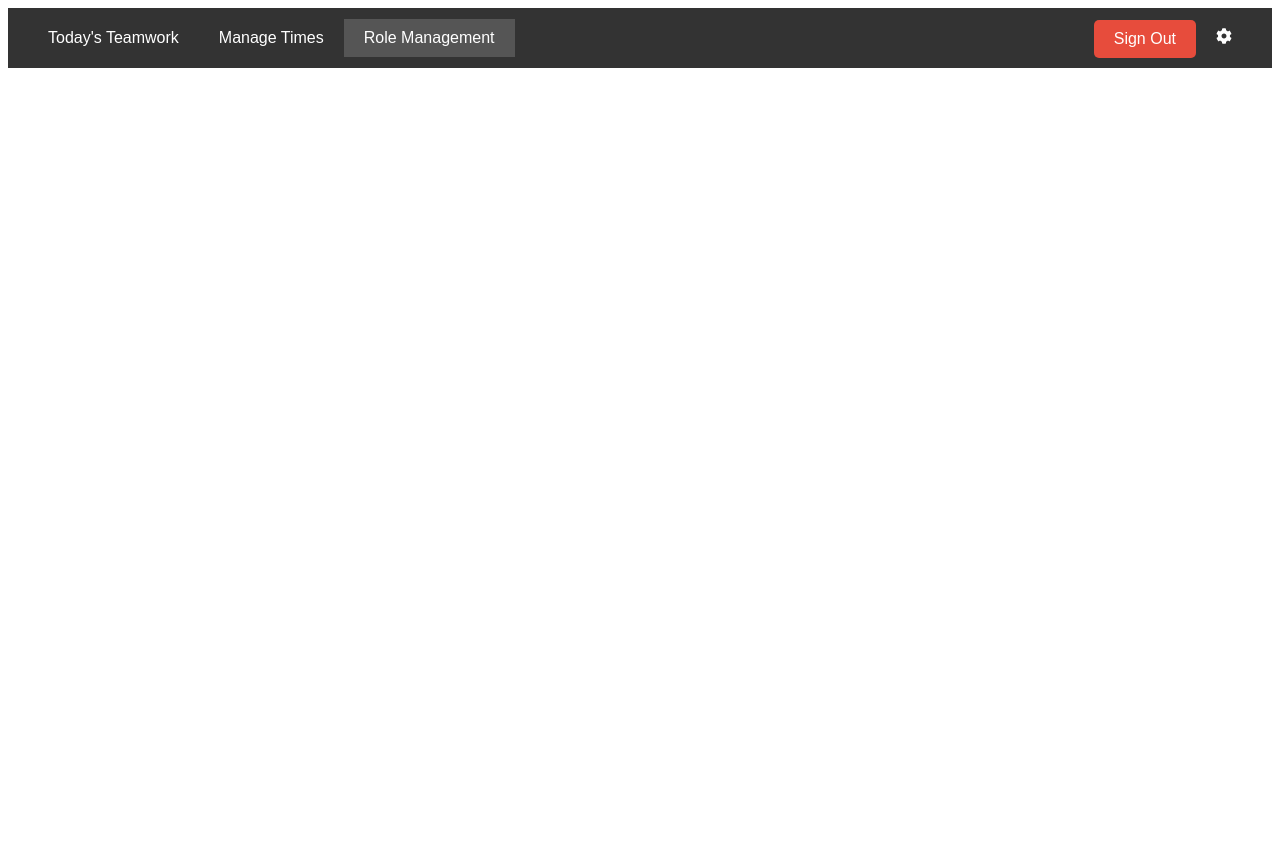
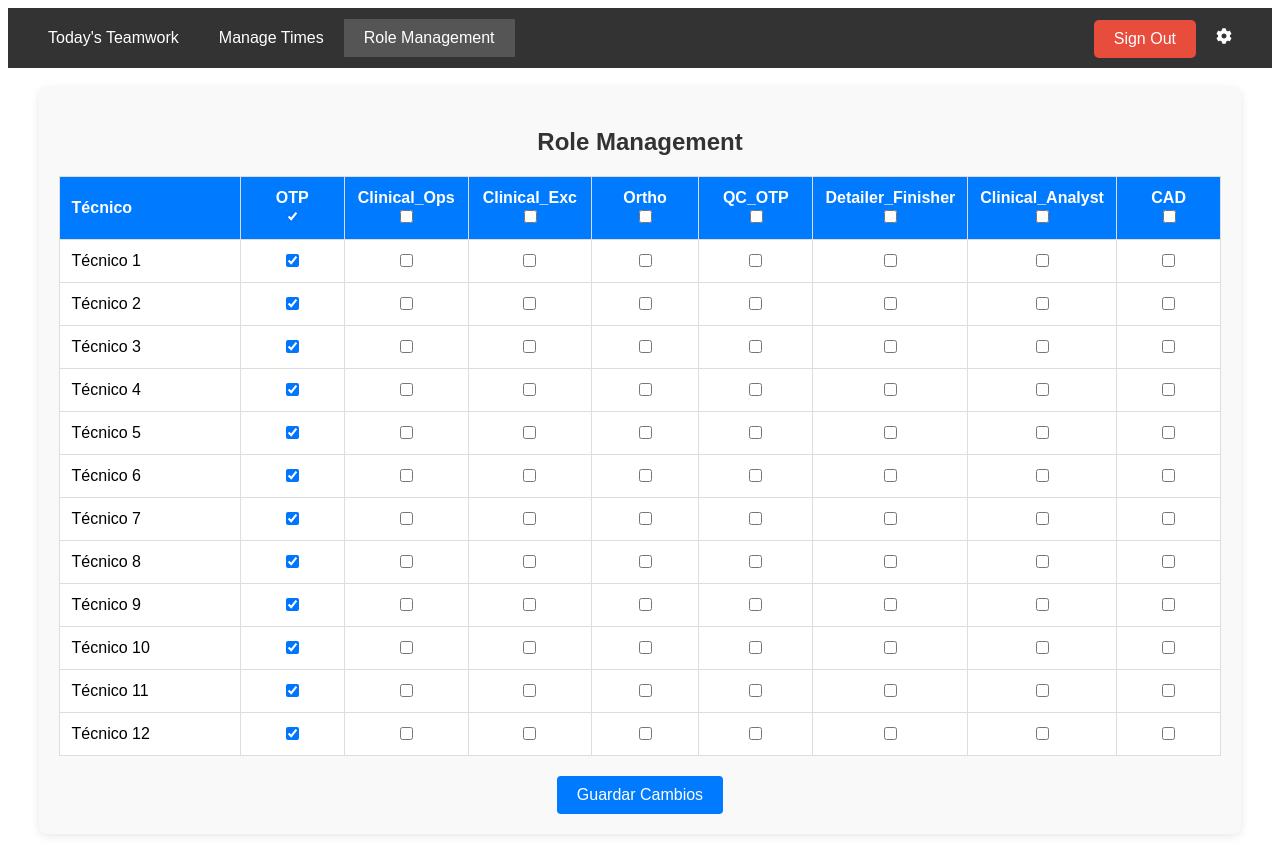
Before and after one commit to NielsLFO/FlowCase, a Next.js app: page /dashboard_team_lead in a window 1280 px wide. Both pictures are taken after a click on the button "Role Management". Before the commit the page ends 816 px from the top, so only its background shows below. Built offline with nearby package versions, Linux system fonts and the light colour scheme.

Commit message:
cambios 11/10/24

```diff
--- a/src/pages/dashboard_team_lead.js
+++ b/src/pages/dashboard_team_lead.js
@@ -754,9 +754,9 @@ export default function Dashboard() {
                 alias: '12345',
                 comments: 'Comments Example',
                 status: 'Finished',
-                startTime: '09:00 AM',
-                endTime: '10:00 AM',
-                totalTime: '1 hour',
+                startTime: '2024-10-11 10:12:05',
+                endTime: '2024-10-11 10:12:15',
+                totalTime: '0 min',
                 role: 'Clinical_Ops', // Cambia a un valor real más tarde
             };
             setTableData((prevData) => [...prevData, newEntry]);
@@ -784,14 +784,65 @@ export default function Dashboard() {
 
         const handleEditSubmit = (e) => {
             e.preventDefault();
-            const updatedData = [...tableData];
-            updatedData[editingIndex] = editData;
-            setTableData(updatedData);
+
+            // Validar que el alias tenga 5 caracteres si task es "Production"
+            if (editData.task === "Production" && editData.alias.length !== 5) {
+                showAlert('error', 'Error', 'Please, the alias must be 5 characters long.');
+                return;
+            }
+
+            // Validar que el campo de comentarios no esté vacío si type es 'Other'
+            if (editData.type === 'Other' && !editData.comments) {
+                showAlert('error', 'Error', 'Please fill in the comments when selecting "Other".');
+                return;
+            }
+
+            // Expresión regular para el formato "YYYY-MM-DD HH:MM:SS"
+            const dateTimeFormat = /^\d{4}-\d{2}-\d{2}\s\d{2}:\d{2}:\d{2}$/;
+
+            // Validar que las fechas coincida con el formato
+            if (!dateTimeFormat.test(editData.startTime)) {
+                showAlert('error', 'Error', 'The start date must be in the format YYYY-MM-DD HH:MM:SS.');
+                return;
+            }
+
+            if (!dateTimeFormat.test(editData.endTime)) {
+                showAlert('error', 'Error', 'The end time must be in the format YYYY-MM-DD HH:MM:SS.');
+                return;
+            }
+
+            // Convertir startTime y endTime a objetos Date para comparar
+            const startTime = new Date(editData.startTime);
+            const endTime = new Date(editData.endTime);
+
+            // Verificar que startTime sea menor que endTime
+            if (startTime >= endTime) {
+                showAlert('error', 'Error', 'The start time must be earlier than the end time.');
+                return;
+            }
+
+            // Actualizar el tableData con los nuevos datos
+            const timeDifference = endTime - startTime;
+            const elapsedMinutes = Math.floor(timeDifference / 60000); // Convertir a minutos
+
+            // Resetear alias si task no es "Production"
+            const updatedData = {
+                ...editData,
+                alias: editData.task === "Production" ? editData.alias : "",
+                totalTime: `${elapsedMinutes} min`,
+            };
+            const newTableData = [...tableData];
+            newTableData[editingIndex] = updatedData;
+            setTableData(newTableData);
+
+            // Resetear el estado de edición
             setIsEditing(false);
             setEditingIndex(null);
             setEditData({});
             setHighlightedRow(null);
+            showAlert('success', 'Update', 'The register was updated successfully.');
         };
+
         const handleCancelClick = () => {
             setIsEditing(false); // Oculta el formulario al hacer clic en "Cancel"
             setHighlightedRow(null);
@@ -803,6 +854,73 @@ export default function Dashboard() {
         };
         const getStatusOptions = () => {
             return ['Finished', 'Stop'] || [];
+        };
+
+        // Este efecto se ejecuta cada vez que cambie `editData.task`
+        useEffect(() => {
+            // Obtener las opciones disponibles para `type` basado en el `role` y `task`
+            const typeOptions = roll_available_Type_Options(editData.role, editData.task);
+
+            // Si hay opciones disponibles, establecer el primer valor como `type` por defecto
+            if (typeOptions.length > 0) {
+                setEditData((prevState) => ({
+                    ...prevState,
+                    type: typeOptions[0].value,
+                }));
+            }
+        }, [editData.task]); // Ejecutar cada vez que cambie `editData.task`
+
+
+    //#endregion
+
+    //#region Code for role managing
+
+        /*********************************************************************************************/
+        /***                    All The Validations needed for managing roles                      ***/
+        /*********************************************************************************************/
+
+            // Lista de técnicos
+            const technicians = [
+                "Técnico 1", "Técnico 2", "Técnico 3", "Técnico 4",
+                "Técnico 5", "Técnico 6", "Técnico 7", "Técnico 8",
+                "Técnico 9", "Técnico 10", "Técnico 11", "Técnico 12"
+            ];
+
+            // Estado para los roles de cada técnico
+            const [roles, setRoles] = useState(
+                technicians.map(name => ({
+                    name,
+                    OTP: true,
+                    Clinical_Ops: false,
+                    Clinical_Exc: false,
+                    Ortho: false,
+                    QC_OTP: false,
+                    Detailer_Finisher: false,
+                    Clinical_Analyst: false,
+                    CAD: false,
+                }))
+            );
+
+            // Manejar el cambio de checkbox para un técnico específico
+            const handleCheckboxChange = (technicianIndex, role) => {
+                const updatedRoles = [...roles];
+                updatedRoles[technicianIndex][role] = !updatedRoles[technicianIndex][role];
+                setRoles(updatedRoles);
+            };
+
+            // Manejar el cambio de checkbox del encabezado
+            const handleHeaderCheckboxChange = (role) => {
+                const updatedRoles = roles.map(tecnico => ({
+                    ...tecnico,
+                    [role]: !tecnico[role],
+                }));
+                setRoles(updatedRoles);
+            };
+
+            // Guardar cambios
+            const saveChanges = () => {
+                console.log("Datos guardados:", roles);
+                alert("Cambios guardados exitosamente.");
             };
     //#endregion
 
@@ -862,8 +980,6 @@ export default function Dashboard() {
                 </nav>
             </header>
             <main className={styles.content}>
-                {selectedOption === 'Today Team Work' && !showPasswordChangeForm && (
-                    <div className={styles.mainContent}>
                 {/* Snackbar para mostrar el mensaje de alerta */}
                 <Snackbar
                     open={alertConfig.open}
@@ -876,8 +992,9 @@ export default function Dashboard() {
                         {alertConfig.message}
                     </Alert>
                 </Snackbar>
+                {selectedOption === 'Today Team Work' && !showPasswordChangeForm && (
+                    <div className={styles.mainContent}>
                         <div className={styles.formSection}>
-
                         {/* Weekly Production Section */}
                         <div className={styles.timerSection}>
                             <h2>Current Individual Production</h2>
@@ -1228,7 +1345,6 @@ export default function Dashboard() {
                                         name="task"
                                         value={editData.task}
                                         onChange={handleEditFormChange}
-                                        required
                                         className={styles.editList} // Clase para los estilos
                                     >
                                         {getTaskOptions(editData.role).map((task, index) => (
@@ -1241,7 +1357,6 @@ export default function Dashboard() {
                                         name="type"
                                         value={editData.type}
                                         onChange={handleEditFormChange}
-                                        required
                                         className={styles.editList} // Clase para los estilos
                                     >
                                         {roll_available_Type_Options(editData.role, editData.task).map((typeObj, index) => (
@@ -1250,29 +1365,29 @@ export default function Dashboard() {
                                             </option>
                                         ))}
                                     </select>
+                                    {/* Mostrar alias solo si task es "Production" */}
+                                    {editData.task === 'Production' && (
                                         <input
                                             type="text"
                                             name="alias"
                                             value={editData.alias}
                                             onChange={handleEditFormChange}
                                             placeholder="Alias"
-                                        required
                                             className={styles.searchInput} // Clase para los estilos
                                         />
+                                    )}
                                     <input
                                         type="text"
                                         name="comments"
                                         value={editData.comments}
                                         onChange={handleEditFormChange}
                                         placeholder="Comments"
-                                        required
                                         className={styles.searchInput} // Clase para los estilos
                                     />
                                     <select
                                         name="status" // Asegúrate de que el nombre sea "status" aquí
                                         value={editData.status}
                                         onChange={handleEditFormChange}
-                                        required
                                         className={styles.editList} // Clase para los estilos
                                     >
                                         {getStatusOptions().map((typeObj, index) => (
@@ -1306,7 +1421,47 @@ export default function Dashboard() {
                         )}
                     </div>
                 )}
-
+                {selectedOption === 'Role Management' && !showPasswordChangeForm && (
+                    <div id="container_roll" className={styles.container_roll}>
+                    <h2>Role Management</h2>
+                    <table>
+                        <thead>
+                            <tr>
+                                <th>Técnico</th>
+                                {['OTP', 'Clinical_Ops', 'Clinical_Exc', 'Ortho', 'QC_OTP', 'Detailer_Finisher', 'Clinical_Analyst', 'CAD'].map(role => (
+                                    <th key={role}>
+                                        <div style={{ textAlign: 'center' }}>
+                                            {role}<br />
+                                            <input
+                                                type="checkbox"
+                                                checked={roles.every(tecnico => tecnico[role])}
+                                                onChange={() => handleHeaderCheckboxChange(role)}
+                                            />
+                                        </div>
+                                    </th>
+                                ))}
+                            </tr>
+                        </thead>
+                        <tbody>
+                            {roles.map((tecnico, index) => (
+                                <tr key={tecnico.name}>
+                                    <td>{tecnico.name}</td>
+                                    {['OTP', 'Clinical_Ops', 'Clinical_Exc', 'Ortho', 'QC_OTP', 'Detailer_Finisher', 'Clinical_Analyst', 'CAD'].map(role => (
+                                        <td key={role}>
+                                            <input
+                                                type="checkbox"
+                                                checked={tecnico[role]}
+                                                onChange={() => handleCheckboxChange(index, role)}
+                                            />
+                                        </td>
+                                    ))}
+                                </tr>
+                            ))}
+                        </tbody>
+                    </table>
+                    <button onClick={saveChanges} className={styles.saveButton}>Guardar Cambios</button>
+                </div>
+                )}
                 {showPasswordChangeForm && (
                     <div className={styles.changePasswordForm}>
                         <h2>Change Password</h2>
--- a/src/styles/dashboard_TL.module.css
+++ b/src/styles/dashboard_TL.module.css
@@ -66,41 +66,41 @@
 
 /* Estilo común para los divs dentro de mainContent */
 .mainContent > div {
-    flex: 1; /* Asegura que todos los divs tengan el mismo ancho */
-    margin-right: 20px; /* Espacio entre los divs */
-    border: 1px solid #ddd; /* Borde para separar los divs */
-    padding: 15px; /* Espacio interno para el contenido */
-    border-radius: 8px; /* Bordes redondeados */
-    box-shadow: 0 2px 4px rgba(0, 0, 0, 0.1); /* Sombra para darle un efecto de profundidad */
+    flex: 1;
+    margin-right: 20px;
+    border: 1px solid #ddd;
+    padding: 15px;
+    border-radius: 8px;
+    box-shadow: 0 2px 4px rgba(0, 0, 0, 0.1);
 }
 
 .mainContent > div:last-child {
-    margin-right: 0; /* El último div no tendrá margen derecho */
+    margin-right: 0;
 }
 
 /* Reducir el tamaño del formulario de Today Work */
 .formSection {
-    width: 100%; /* Ajustado para ocupar el ancho completo disponible */
+    width: 100%;
     padding-right: 20px;
 }
 
 .chartSection {
-    width: 100%; /* Ajustado para ocupar el ancho completo disponible */
-    position: relative; /* Posicionar el contenedor del temporizador de manera relativa */
+    width: 100%;
+    position: relative;
 }
 
 /* Añade un nuevo estilo para el div del temporizador */
 .timer {
-    font-size: 20px; /* Tamaño de fuente del temporizador */
-    font-weight: bold; /* Texto en negrita */
-    color: #3498db; /* Color del texto del temporizador */
-    background-color: #f4f4f4; /* Fondo del temporizador */
-    padding: 10px 15px; /* Espacio interno para el temporizador */
-    border-radius: 8px; /* Bordes redondeados */
-    border: 2px solid #ccc; /* Borde del temporizador */
-    text-align: center; /* Centra el texto del temporizador */
-    margin-top: 20px; /* Espacio superior */
-    box-shadow: 0 2px 5px rgba(0, 0, 0, 0.1); /* Sombra para darle un efecto de profundidad */
+    font-size: 20px;
+    font-weight: bold;
+    color: #3498db;
+    background-color: #f4f4f4;
+    padding: 10px 15px;
+    border-radius: 8px;
+    border: 2px solid #ccc;
+    text-align: center;
+    margin-top: 20px;
+    box-shadow: 0 2px 5px rgba(0, 0, 0, 0.1);
 }
 
 /*Estilos para la table*/
@@ -144,8 +144,8 @@
     background-color: #f9f9f9;
     box-shadow: 0 2px 4px rgba(0, 0, 0, 0.1);
     width: 100%;
-    max-width: 500px; /* Limita el ancho máximo del formulario */
-    margin: 0 auto; /* Centra el formulario horizontalmente */
+    max-width: 500px;
+    margin: 0 auto;
 }
 
 .changePasswordForm div {
@@ -156,7 +156,7 @@
 .changePasswordForm label {
     margin-bottom: 5px;
     font-weight: bold;
-    color: #333; /* Asegura que el texto del label sea legible */
+    color: #333;
     margin-top: 10px;
 }
 
@@ -179,7 +179,7 @@
     border-radius: 4px;
     cursor: pointer;
     font-size: 16px;
-    margin-top: 10px; /* Espacio superior para separar el botón del contenido anterior */
+    margin-top: 10px;
     margin-right: 5px;
 }
 
@@ -195,7 +195,7 @@
     border-radius: 4px;
     cursor: pointer;
     font-size: 16px;
-    margin-top: 10px; /* Espacio superior para separar el botón del contenido anterior */
+    margin-top: 10px;
     margin-right: 5px;
 }
 
@@ -207,7 +207,7 @@
     border-radius: 4px;
     cursor: pointer;
     font-size: 16px;
-    margin-top: 10px; /* Espacio superior para separar el botón del contenido anterior */
+    margin-top: 10px;
     margin-right: 5px;
 }
 
@@ -266,12 +266,12 @@
 
 /* Contenedor del formulario de búsqueda */
 .container_searchForm{
-    padding: 20px; /* Espaciado interno */
-    background-color: #ffffff; /* Color de fondo blanco */
-    border: 1px solid #e1e1e1; /* Borde gris claro */
-    border-radius: 8px; /* Esquinas redondeadas */
-    box-shadow: 0 2px 5px rgba(0, 0, 0, 0.1); /* Sombra suave */
-    margin-bottom: 20px; /* Espacio debajo del contenedor */
+    padding: 20px;
+    background-color: #ffffff;
+    border: 1px solid #e1e1e1;
+    border-radius: 8px;
+    box-shadow: 0 2px 5px rgba(0, 0, 0, 0.1);
+    margin-bottom: 20px;
 }
 .searchForm {
     display: flex;
@@ -299,12 +299,12 @@
     outline: none;
 }
 
-/* Botón de búsqueda con un nuevo color azul suave */
+/* Botón de búsqueda*/
 .searchButton {
     padding: 10px 16px;
     font-size: 1rem;
     cursor: pointer;
-    background-color: #007BFF; /* Azul suave */
+    background-color: #007BFF;
     color: white;
     border: none;
     border-radius: 4px;
@@ -312,7 +312,7 @@
 }
 
 .searchButton:hover {
-    background-color: #0056b3; /* Azul más oscuro */
+    background-color: #0056b3;
     transform: translateY(-2px);
 }
 
@@ -357,7 +357,7 @@
     outline: none;
 }
 
-/* Botón de búsqueda con un nuevo color azul suave */
+/* Botón de búsqueda */
 .editButton {
     padding: 10px 16px;
     font-size: 1rem;
@@ -369,12 +369,12 @@
     transition: background-color 0.3s, transform 0.2s;
 }
 
-/* Botón de búsqueda con un nuevo color azul suave */
+/* Botón de búsqueda cancelar */
 .cancel_Edit_Button {
     padding: 10px 16px;
     font-size: 1rem;
     cursor: pointer;
-    background-color: #c0392b; /* Azul suave */
+    background-color: #c0392b;
     color: white;
     border: none;
     border-radius: 4px;
@@ -385,7 +385,7 @@
 .tableContainer button {
     padding: 8px 12px;
     font-size: 0.9rem;
-    background-color: #FF9800; /* Naranja suave */
+    background-color: #FF9800;
     color: white;
     border: none;
     border-radius: 4px;
@@ -394,6 +394,109 @@
 }
 
 .tableContainer button:hover {
-    background-color: #F57C00; /* Naranja más oscuro */
+    background-color: #F57C00;
     transform: translateY(-1px);
 }
+
+/*Estilos para la seccion de roles*/
+.container_roll {
+    padding: 20px;
+    width: 95%; /* Ancho máximo del contenedor */
+    margin: 0 auto;
+    font-family: Arial, sans-serif;
+    background-color: #f9f9f9;
+    border-radius: 8px;
+    box-shadow: 0 2px 10px rgba(0, 0, 0, 0.1);
+}
+
+.container_roll h2 {
+    text-align: center;
+    color: #333;
+    margin-bottom: 20px;
+}
+
+.container_roll table {
+    width: 100%; /* Ancho completo */
+    border-collapse: collapse; /* Sin espacios entre bordes */
+    margin-bottom: 20px; /* Espacio debajo de la tabla */
+    min-width: 800px; /* Ancho mínimo de la tabla */
+}
+
+.container_roll th,
+.container_roll td {
+    padding: 12px; /* Espaciado interno */
+    border: 1px solid #ddd; /* Borde gris claro */
+}
+
+/* Estilo para la columna de nombre */
+.container_roll th:first-child,
+.container_roll td:first-child {
+    width: 200px; /* Ancho específico para la columna de nombres */
+    text-align: left; /* Alinear texto a la izquierda */
+}
+
+/* Establecer un ancho fijo para las columnas restantes */
+.container_roll th:not(:first-child),
+.container_roll td:not(:first-child) {
+    width: calc((100% - 200px) / 8); /* Resto del ancho dividido entre 8 columnas */
+}
+
+/* Alternativamente, si prefieres un ancho fijo para cada columna */
+.container_roll th:not(:first-child),
+.container_roll td:not(:first-child) {
+    width: 100px; /* Ancho fijo para cada columna, ajusta según sea necesario */
+}
+
+.container_roll th {
+    background-color: #007bff; /* Color de fondo azul para encabezados */
+    color: white; /* Color de texto blanco */
+}
+
+.container_roll td {
+    background-color: white; /* Color de fondo blanco para celdas */
+}
+
+/* Centrar checkboxes en las celdas */
+.container_roll td input[type="checkbox"] {
+    margin: 0 auto; /* Centrar el checkbox */
+    display: block; /* Hacer que el checkbox se comporte como un bloque */
+}
+
+/* Alinear el texto de las celdas de checkbox al centro */
+.container_roll th,
+.container_roll td {
+    text-align: center; /* Centrar texto (incluyendo checkboxes) */
+}
+
+.container_roll tr:nth-child(even) {
+    background-color: #f2f2f2; /* Color de fondo para filas pares */
+}
+
+.container_roll tr:hover {
+    background-color: #e9ecef; /* Color de fondo al pasar el mouse */
+}
+
+.container_roll input[type="checkbox"] {
+    cursor: pointer; /* Cambiar cursor al pasar sobre checkbox */
+}
+
+.container_roll .saveButton {
+    background-color: #007bff; /* Color de fondo azul para el botón */
+    color: white; /* Color de texto blanco */
+    padding: 10px 20px; /* Espaciado interno del botón */
+    border: none; /* Sin borde */
+    border-radius: 4px; /* Bordes redondeados */
+    cursor: pointer; /* Cambiar cursor al pasar sobre el botón */
+    font-size: 16px; /* Tamaño de fuente */
+    display: block; /* Hacer que el botón se comporte como un bloque */
+    margin: 0 auto; /* Centrar el botón */
+    transition: background-color 0.3s; /* Transición suave para el color de fondo */
+}
+
+.container_roll .saveButton:hover {
+    background-color: #0056b3; /* Color de fondo al pasar el mouse por el botón */
+}
+
+.container_roll .saveButton:focus {
+    outline: none; /* Sin borde de enfoque */
+}
```
Lines whose indentation alone changed are shown as unchanged.
